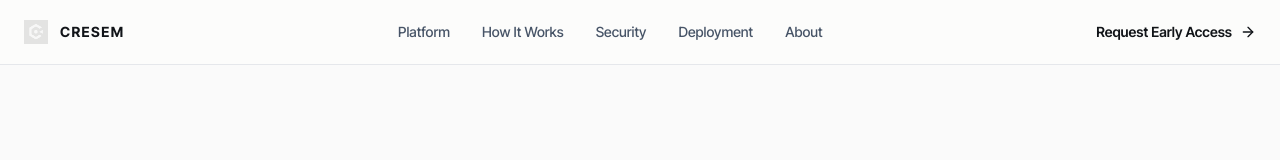
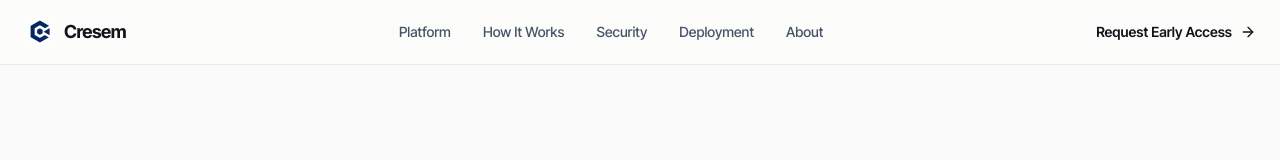
Before and after one commit to Asenra-Org/Credent-landingpage, a Next.js app: page / in a window 1280 px wide. Shown: the top 160 px of the page. Built offline with nearby package versions, Linux system fonts and the light colour scheme.

Commit message:
Revert Nav logo back to normal

```diff
--- a/src/components/Nav.tsx
+++ b/src/components/Nav.tsx
@@ -9,16 +9,16 @@ export function Nav() {
       <div className="max-w-7xl mx-auto px-6 h-16 flex items-center justify-between">
 
         {/* Logo */}
-        <Link href="/" className="flex items-center gap-3 group">
+        <Link href="/" className="flex items-center gap-2 group">
           <Image
             src="/logo.jpg"
             alt="Cresem Logo"
-            width={24}
-            height={24}
-            className="w-6 h-6 object-contain mix-blend-screen grayscale invert brightness-200"
+            width={32}
+            height={32}
+            className="w-8 h-8 object-contain"
             priority
           />
-          <span className="font-bold text-brand uppercase tracking-widest text-sm">Cresem</span>
+          <span className="font-bold tracking-tight text-brand text-lg">Cresem</span>
         </Link>
 
         {/* Links */}
```
